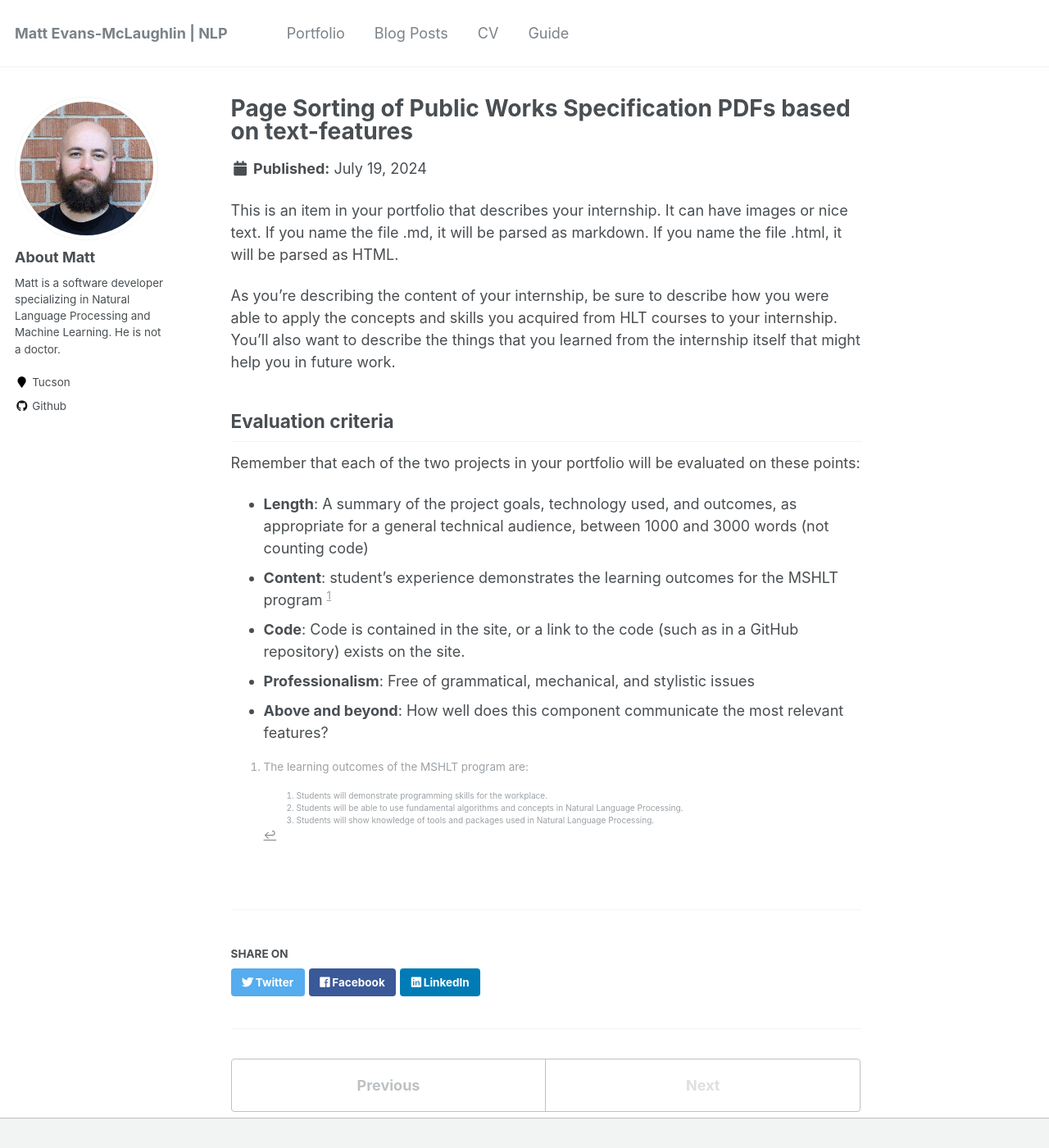
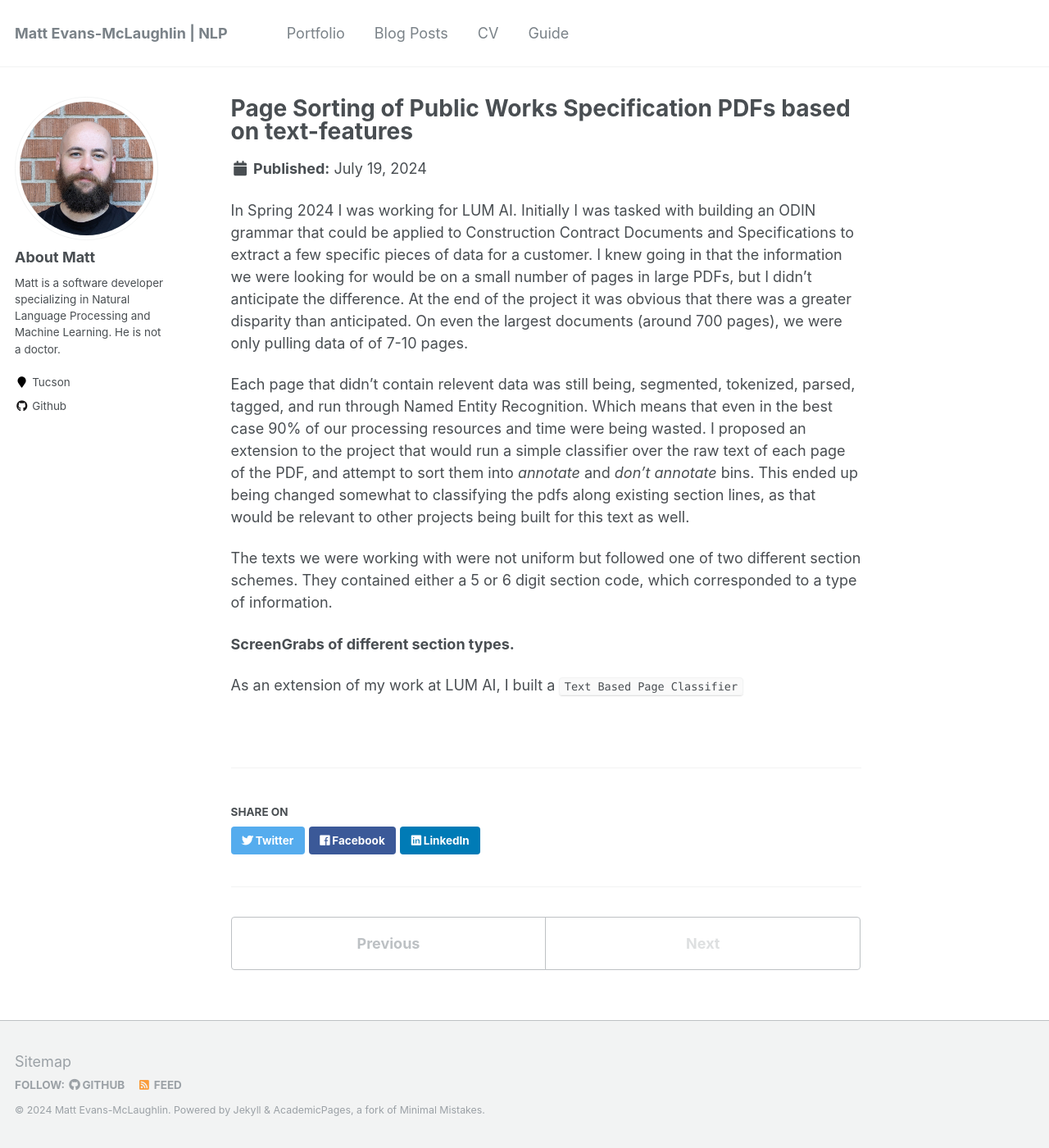
Before and after one commit to mc-wut/mc-wut.github.io, a Jekyll site: the page built from _portfolio/portfolio-2.md, in a window 1280 px wide and 1400 px high. Shown: the whole window at 82% size. Built offline with Jekyll 4.4.1, drawn with Linux system fonts in a browser that asks for light colours.

Commit message:
- starts porfolio-2.md - updates about.md

```diff
--- a/_portfolio/portfolio-2.md
+++ b/_portfolio/portfolio-2.md
@@ -1,24 +1,15 @@
 ---
 title: "Page Sorting of Public Works Specification PDFs based on text-features"
-excerpt: "Filtering pages for information extraction using logistic regression and a custom vectorization of text. <br/><img src='/images/classifier-post-image.png'>"
+excerpt: "Text Based Section Classification of Public Works Construction Documents. <br/><img src='/images/classifier-post-image.png'>"
 collection: portfolio
 ---
 
-This is an item in your portfolio that describes your internship. It can have images or nice text. If you name the file .md, it will be parsed as markdown. If you name the file .html, it will be parsed as HTML.
+In Spring 2024 I was working for LUM AI. Initially I was tasked with building an ODIN grammar that could be applied to Construction Contract Documents and Specifications to extract a few specific pieces of data for a customer. I knew going in that the information we were looking for would be on a small number of pages in large PDFs, but I didn't anticipate the difference. At the end of the project it was obvious that there was a greater disparity than anticipated. On even the largest documents (around 700 pages), we were only pulling data of of 7-10 pages.
 
-As you're describing the content of your internship, be sure to describe how you were able to apply the concepts and skills you acquired from HLT courses to your internship. You'll also want to describe the things that you learned from the internship itself that might help you in future work.
+Each page that didn't contain relevent data was still being, segmented, tokenized, parsed, tagged, and run through Named Entity Recognition. Which means that even in the best case 90% of our processing resources and time were being wasted. I proposed an extension to the project that would run a simple classifier over the raw text of each page of the PDF, and attempt to sort them into *annotate* and *don't annotate* bins. This ended up being changed somewhat to classifying the pdfs along existing section lines, as that would be relevant to other projects being built for this text as well.
 
-## Evaluation criteria
-Remember that each of the two projects in your portfolio will be evaluated on these points:
+The texts we were working with were not uniform but followed one of two different section schemes. They contained either a 5 or 6 digit section code, which corresponded to a type of information.
 
-* **Length**: A summary of the project goals, technology used, and outcomes, as appropriate for a general technical audience, between 1000 and 3000 words (not counting code)
-* **Content**: student’s experience demonstrates the learning outcomes for the MSHLT program [^note]
-* **Code**: Code is contained in the site, or a link to the code (such as in a GitHub repository) exists on the site.
-* **Professionalism**: Free of grammatical, mechanical, and stylistic issues
-* **Above and beyond**: How well does this component communicate the most relevant features?
+**ScreenGrabs of different section types.**
 
-[^note]: The learning outcomes of the MSHLT program are:
-
-    1. Students will demonstrate programming skills for the workplace.
-    2. Students will be able to use fundamental algorithms and concepts in Natural Language Processing.
-    3. Students will show knowledge of tools and packages used in Natural Language Processing.
+As an extension of my work at LUM AI, I built a `Text Based Page Classifier`
```
Also changed, not shown: _pages/about.md (+2 -2 lines).
